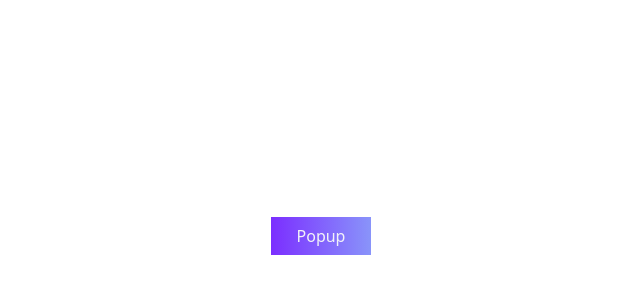
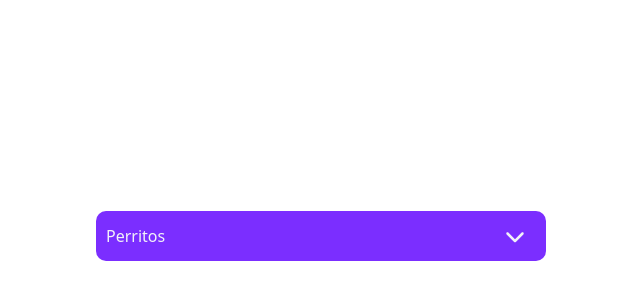
Before and after one commit to marcoale04/Schedule_organizer, a React (Vite) app in the folder front/: page /playground in a window 1280 px wide. Shown: the part 164-464 px from the top of the page, without its empty margins (319-959 px from the left). Built offline with nearby package versions, Linux system fonts and the light colour scheme.

Commit message:
Selector component

```diff
--- /dev/null
+++ b/front/src/Components/Selector/Selector.tsx
@@ -0,0 +1,55 @@
+import { useState } from "react"
+import "./selector.css"
+
+import arrowUp from "../../assets/chevron-up.svg"
+import arrowDown from "../../assets/chevron-down.svg"
+
+interface Props {
+    label: string,
+    options: Array<string>
+}
+
+export const Selector = (props:  Props) => {
+
+    const [showOptions, setShowOptions] = useState(false);
+
+
+    let body = window.document.body;
+    body.style.setProperty("--selector-radius", showOptions ? "10px 10px 0 0" : "var(--radius)");
+    return(
+        <>
+            <div
+                className="selector-main-container"
+                onClick={() => {
+                    setShowOptions(!showOptions);
+
+                }}
+            >
+                <div className="selector-label">
+                    <p> {props.label}</p>
+                </div>
+                <div className="selector-icon">
+                    {showOptions &&
+                        <img src={arrowUp} alt="f" height={"20px"} width={"20px"} />
+                    }
+                    {!showOptions &&
+                        <img src={arrowDown} alt="f" height={"20px"} width={"20px"} />
+                    }
+                </div>
+                {showOptions &&
+                    <div className="selector-options">
+                        {props.options.map((item, index) => {
+                            return(
+                                <div className="selector-option" >
+                                    <p>
+                                        {item}
+                                    </p>
+                                </div>
+                            )
+                        })}
+                    </div>
+                }
+            </div>
+        </>
+    )
+}
--- /dev/null
+++ b/front/src/Components/Selector/selector.css
@@ -0,0 +1,58 @@
+.selector-main-container{
+    width: 450px;
+    height: 50px;
+    background: #7B2EFF;
+    display: flex;
+    justify-content: space-between;
+    padding-left: 10px;
+    padding-right: 10px;
+    border-radius: var(--selector-radius);
+    position: relative;
+}
+
+
+
+.selector-label{
+    display: flex;
+    justify-content: start;
+    align-items: center;
+    width: 90%;
+}
+
+.selector-icon{
+    display: flex;
+    justify-content: center;
+    align-items: center;
+    width: 10%;
+}
+
+.selector-label p, .selector-icon p {
+    color: var(--white);
+}
+
+.selector-options{
+    display: flex;
+    flex-direction: column;
+    width: 100%;
+    position: absolute;
+    bottom: -200px;
+    right: 0;
+    background: var(--white);
+    height: 200px;
+    overflow-y: scroll;
+}
+
+.selector-option{
+    width: 100%;
+    min-height: 50px;
+    display: flex;
+    background: var(--white);
+    justify-content: center;
+    align-items: center;
+}
+.selector-option p{
+    color: var(--black);
+}
+.selector-option:hover{
+    border: 1px solid var(--black);
+}
--- a/front/src/Pages/Playground/Playground.tsx
+++ b/front/src/Pages/Playground/Playground.tsx
@@ -9,6 +9,7 @@ import { RedirectCard } from "../../Components/RedirectCard/RedirectCard";
 import { TitleBar } from "../../Components/TitleBar/TitleBar";
 import { StudentsContainer } from "../../Components/StudentsContainer/StudentsContainer";
 import { PopUp } from "../../Components/Popup/Popup";
+import { Selector } from "../../Components/Selector/Selector";
 
 export const Playground = () => {
 
@@ -39,7 +40,7 @@ export const Playground = () => {
                 alignItems:"center"
             }}>
 
-
+{/*
                 <PopUp
                     showPopup={popup}
                     onClose={() => {
@@ -69,7 +70,9 @@ export const Playground = () => {
 
                 <button onClick={() => {
                     setPopup(true)
-                }}>Popup</button>
+                }}>Popup</button> */}
+
+                <Selector label="Perritos" options={["Chihuahua", "Labrador", "pug", "Boxer", "Pastor", "Labrador", "pug", "Boxer", "Pastor"]} />
 
 
 
```
Also changed, not shown: front/src/assets/chevron-down.svg (added), front/src/assets/chevron-up.svg (added).
